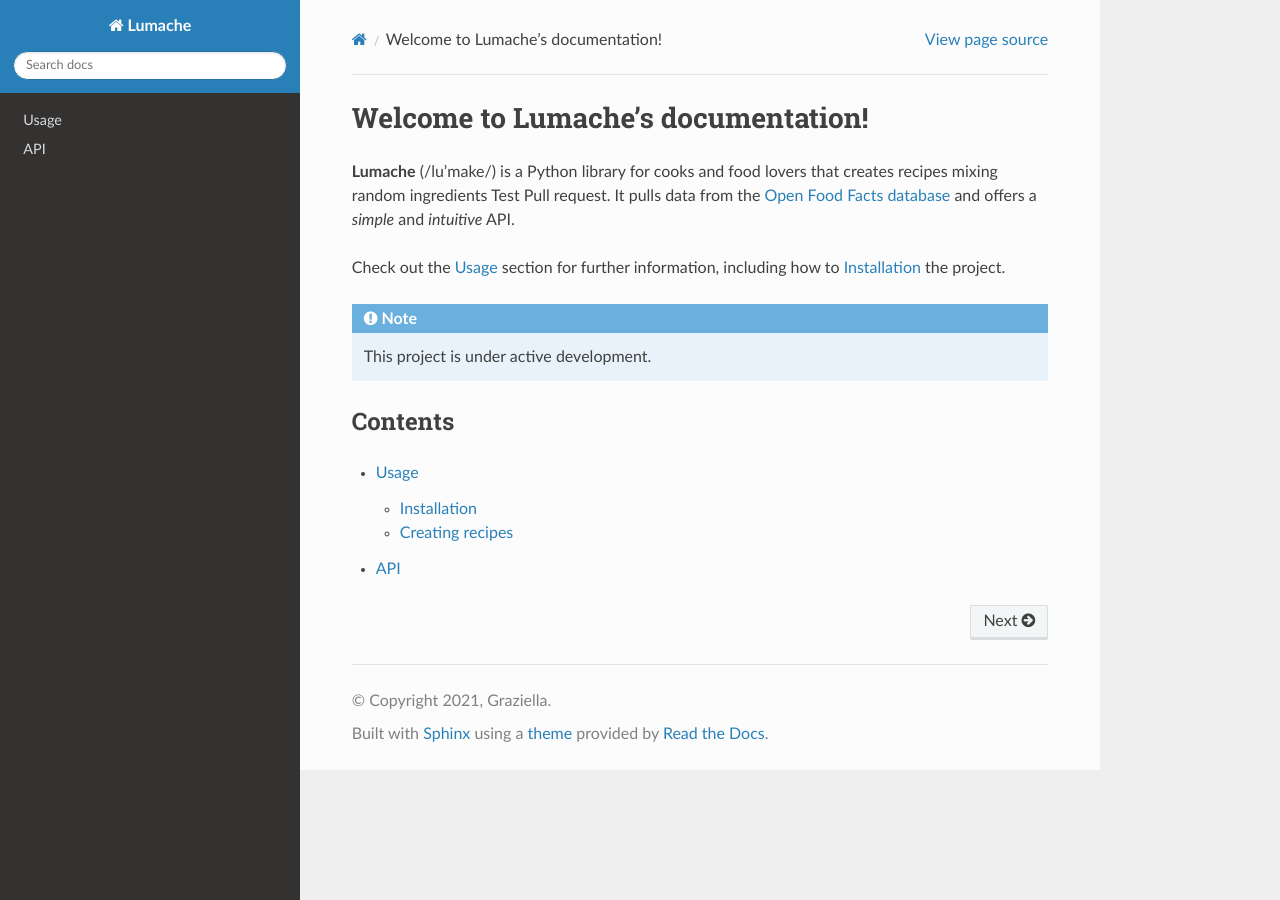
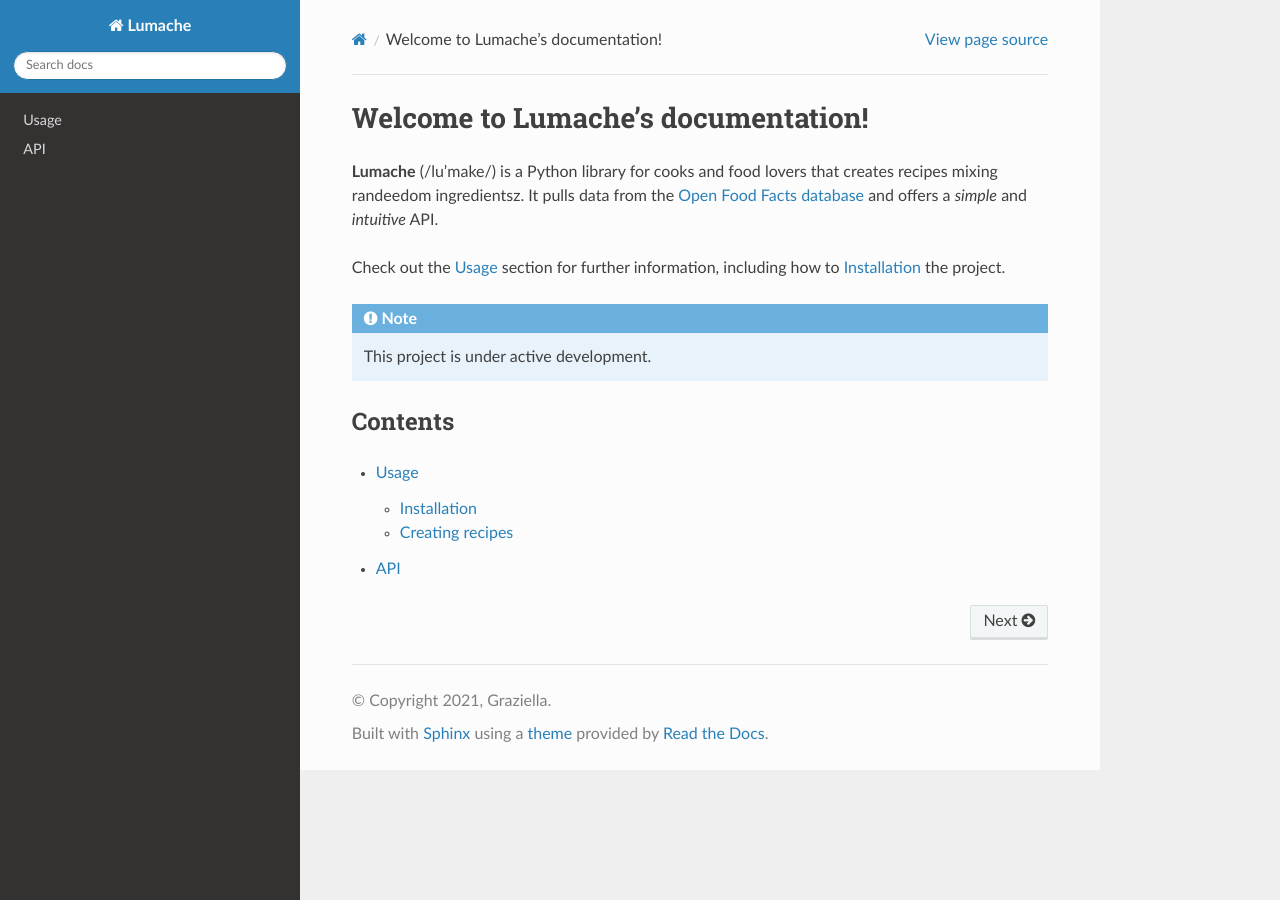
Before and after one commit to ThibaultTostain/insa-strasbourg-URRMC, a Sphinx documentation site: the page built from docs/source/index.rst, in a window 1280 px wide. Built offline with Sphinx 7.4.7 and the Read the Docs theme 3.1.0, drawn with Linux system fonts in a browser that asks for light colours.

Commit message:
Update index.rst

```diff
--- a/docs/source/index.rst
+++ b/docs/source/index.rst
@@ -2,7 +2,7 @@
 ===================================
 
 **Lumache** (/lu'make/) is a Python library for cooks and food lovers
-that creates recipes mixing random ingredients Test Pull request.
+that creates recipes mixing randeedom ingredientsz.
 It pulls data from the `Open Food Facts database <https://world.openfoodfacts.org/>`_
 and offers a *simple* and *intuitive* API.
 
```
